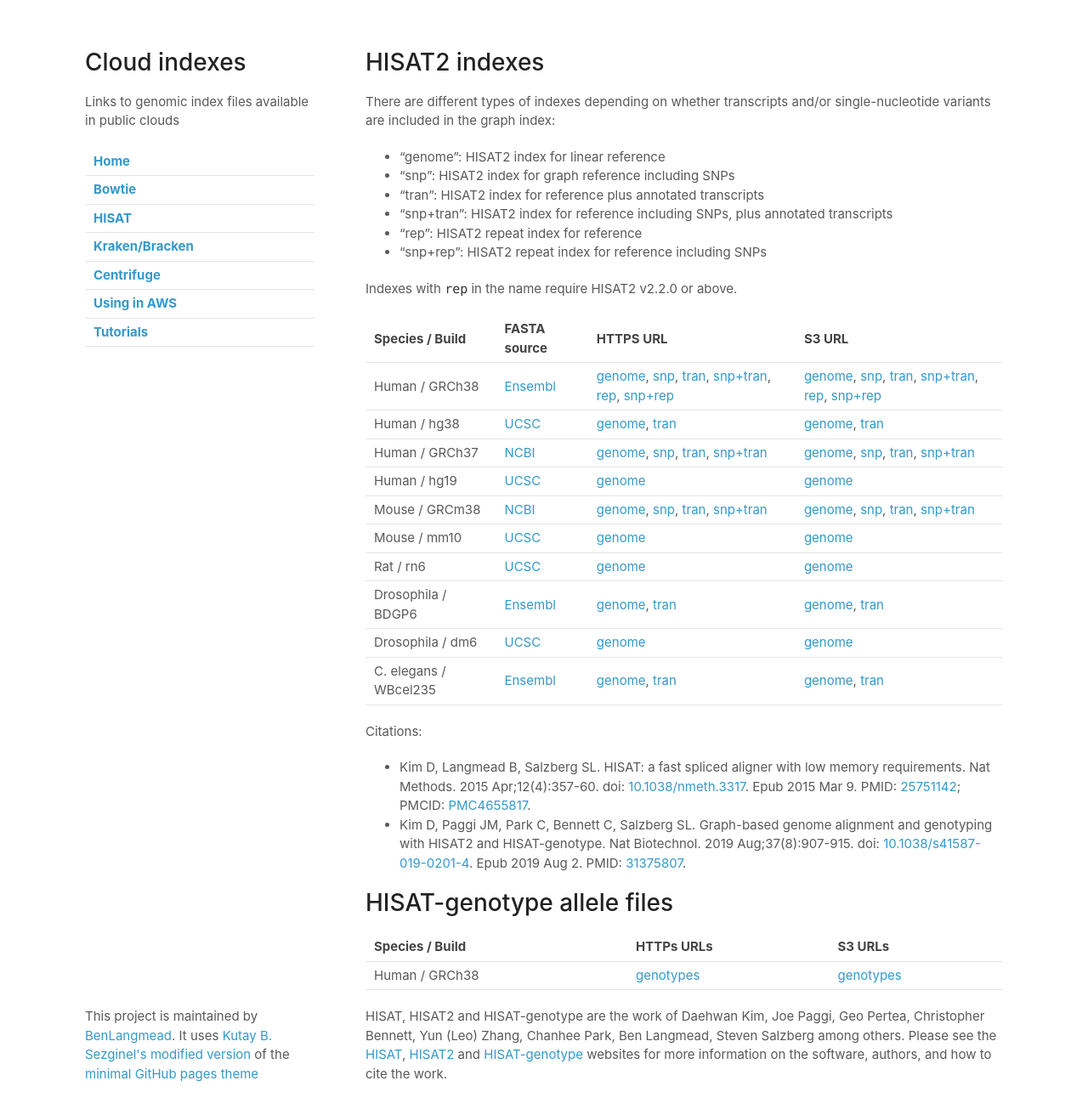
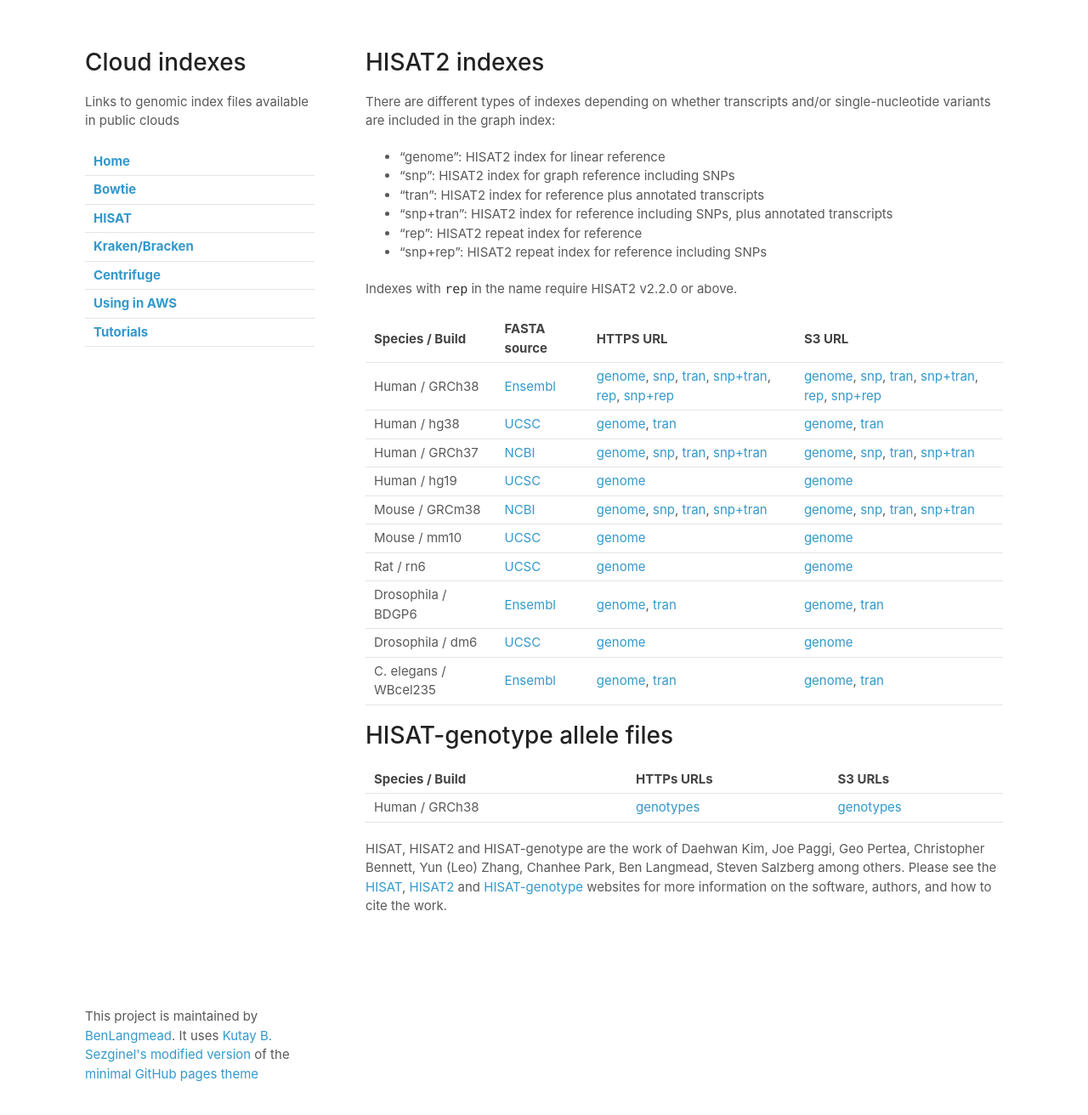
Before and after one commit to BenLangmead/aws-indexes, a Jekyll site: the page built from docs/hisat.md, in a window 1280 px wide and 1345 px high. Shown: the top 1312 px of the window at 85% size. Built offline with Jekyll 4.4.1, drawn with Linux system fonts in a browser that asks for light colours; our own code applies the rules of GitHub Pages for plain Markdown files.

Commit message:
remove citations

```diff
--- a/docs/hisat.md
+++ b/docs/hisat.md
@@ -96,16 +96,6 @@ C. elegans / WBcel235   | [Ensembl][ht2_wbcel235_source]  | [genome][ht2_wbcel23
 [ht2_wbcel235_tran]: https://genome-idx.s3.amazonaws.com/hisat/wbcel235_tran.tar.gz
 [ht2_wbcel235_tran_s3]: s3://genome-idx/hisat/wbcel235_tran.tar.gz
 
-Citations:
-
-* Kim D, Langmead B, Salzberg SL. HISAT: a fast spliced aligner with low memory
-requirements. Nat Methods. 2015 Apr;12(4):357-60. doi: [10.1038/nmeth.3317](https://doi.org/10.1038/nmeth.3317). Epub
-2015 Mar 9. PMID: [25751142](https://pubmed.ncbi.nlm.nih.gov/25751142/); PMCID: [PMC4655817](https://www.ncbi.nlm.nih.gov/pmc/articles/PMC4655817/).
-* Kim D, Paggi JM, Park C, Bennett C, Salzberg SL. Graph-based genome alignment
-and genotyping with HISAT2 and HISAT-genotype. Nat Biotechnol. 2019
-Aug;37(8):907-915. doi: [10.1038/s41587-019-0201-4](https://doi.org/10.1038/s41587-019-0201-4). Epub 2019 Aug 2. PMID:
-[31375807](https://pubmed.ncbi.nlm.nih.gov/31375807/).
-
 # HISAT-genotype allele files
 
 Species / Build | HTTPs URLs | S3 URLs
```
